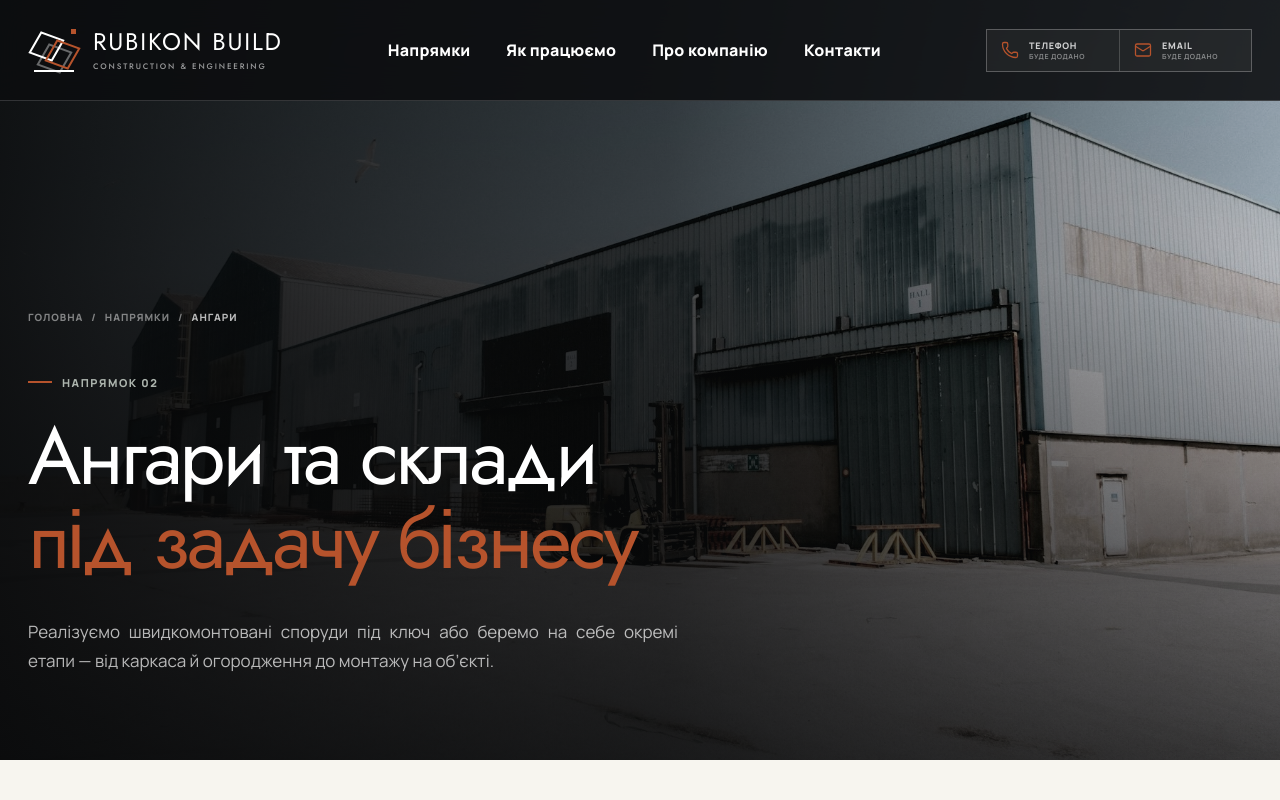
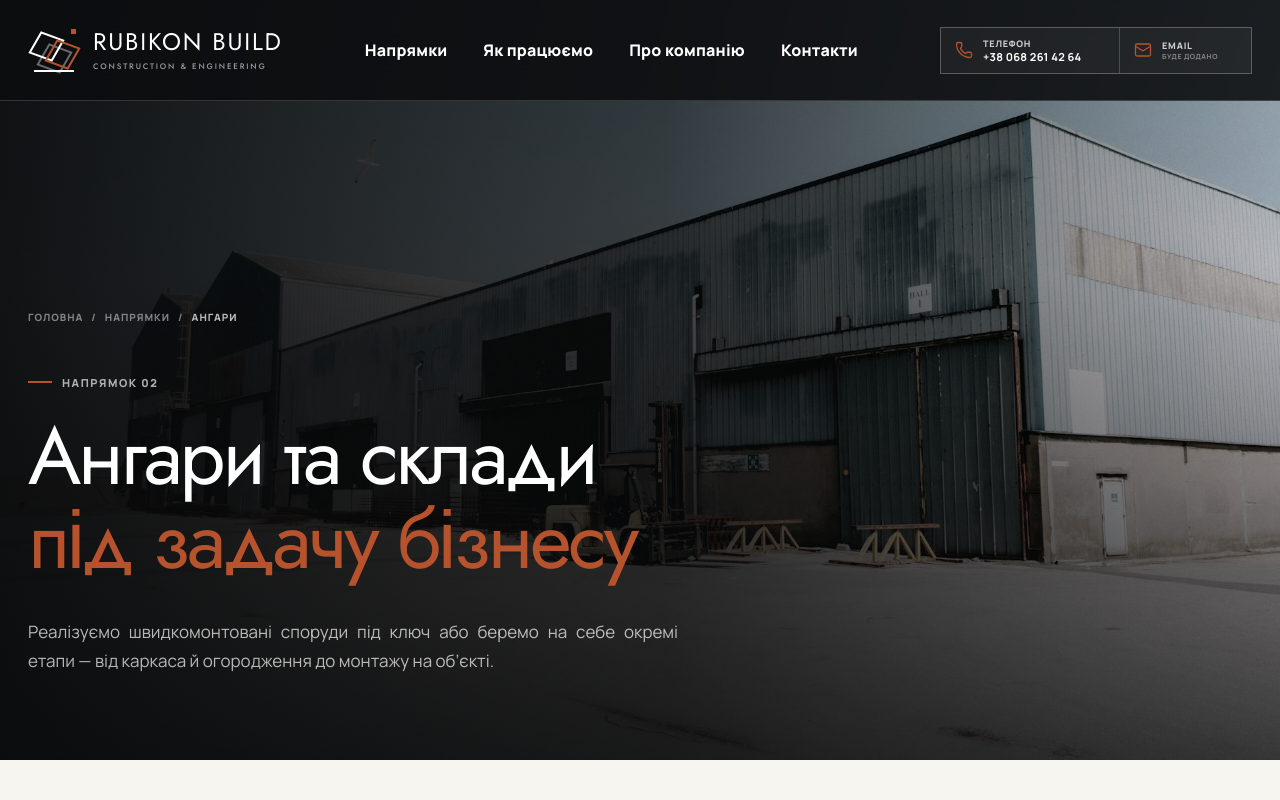
Before and after one commit to leusd100/rubikon-build, a Next.js app: page /angary in a window 1280 px wide. Shown: the top 800 px of the page. Built offline with nearby package versions, Linux system fonts and the light colour scheme.

Commit message:
Add company phone contact

```diff
--- a/app/components/SiteChrome.tsx
+++ b/app/components/SiteChrome.tsx
@@ -29,10 +29,10 @@ export function SiteHeader() {
           <Link href="/#contact">Контакти</Link>
         </nav>
         <div className="header-contacts" aria-label="Контакти компанії">
-          <Link className="header-contact" href="/#contact" aria-label="Перейти до телефону компанії">
+          <a className="header-contact header-phone" href="tel:+380682614264" aria-label="Зателефонувати до RUBIKON BUILD">
             <Phone aria-hidden="true" />
-            <span><small>Телефон</small><strong>буде додано</strong></span>
-          </Link>
+            <span><small>Телефон</small><strong>+38 068 261 42 64</strong></span>
+          </a>
           <Link className="header-contact" href="/#contact" aria-label="Перейти до електронної пошти компанії">
             <Mail aria-hidden="true" />
             <span><small>Email</small><strong>буде додано</strong></span>
--- a/app/globals.css
+++ b/app/globals.css
@@ -85,6 +85,8 @@ section[id] { scroll-margin-top: 98px; }
 .header-contact span { display: grid; gap: 3px; }
 .header-contact small { color: rgba(255,255,255,.78); font-size: 9px; font-weight: 800; line-height: 1; letter-spacing: .09em; text-transform: uppercase; }
 .header-contact strong { color: rgba(255,255,255,.45); font-size: 7px; font-weight: 700; line-height: 1; letter-spacing: .08em; text-transform: uppercase; }
+.header-phone { min-width: 178px; }
+.header-phone strong { color: white; font-size: 11px; letter-spacing: .025em; text-transform: none; white-space: nowrap; }
 .header-contact:hover { color: white; background: var(--accent); }
 .header-contact:hover svg, .header-contact:hover small, .header-contact:hover strong { color: white; }
 .mobile-menu { position: relative; display: none; }
@@ -259,6 +261,9 @@ section[id] { scroll-margin-top: 98px; }
 .pending-contact b small { color: #8c958e; font: 500 8px/1.35 var(--font-manrope), sans-serif; letter-spacing: .08em; }
 .pending-contact b svg { width: 20px; height: 20px; color: var(--accent); stroke-width: 1.6; }
 .pending-contact i { color: #8c958e; font: 500 10px/1.5 var(--font-manrope), sans-serif; letter-spacing: .06em; text-transform: uppercase; }
+.contact-phone { transition: color .2s ease; }
+.contact-phone i { color: white; font-size: 14px; font-style: normal; letter-spacing: .02em; text-transform: none; }
+.contact-phone:hover { color: var(--accent); }
 
 .inner-page { background: var(--warm); }
 .subhero { position: relative; min-height: 720px; display: flex; align-items: flex-end; overflow: hidden; color: white; background: #171a19; }
--- a/app/layout.tsx
+++ b/app/layout.tsx
@@ -65,6 +65,7 @@ const organizationData = {
   name: 'RUBIKON BUILD',
   alternateName: 'Рубікон Білд',
   url: 'https://rubikonbuild.com',
+  telephone: '+380682614264',
   description:
     'Родинна будівельна компанія: промислові споруди під ключ та окремі роботи з металоконструкцій, бетонування, фасадів і монтажу.',
   areaServed: [
--- a/app/page.tsx
+++ b/app/page.tsx
@@ -311,7 +311,9 @@ export default function Home() {
               Уточнимо вихідні дані та пояснимо, що потрібно для попередньої оцінки.
             </p>
             <div className="contact-links" id="contact-note">
-              <span className="pending-contact"><b><Phone aria-hidden="true" />Телефон</b><i>буде додано</i></span>
+              <a className="pending-contact contact-phone" href="tel:+380682614264" aria-label="Зателефонувати за номером +38 068 261 42 64">
+                <b><Phone aria-hidden="true" />Телефон</b><i>+38 068 261 42 64</i>
+              </a>
               <span className="pending-contact"><b><Mail aria-hidden="true" />Email</b><i>буде додано</i></span>
               <span className="pending-contact">
                 <b>
```
